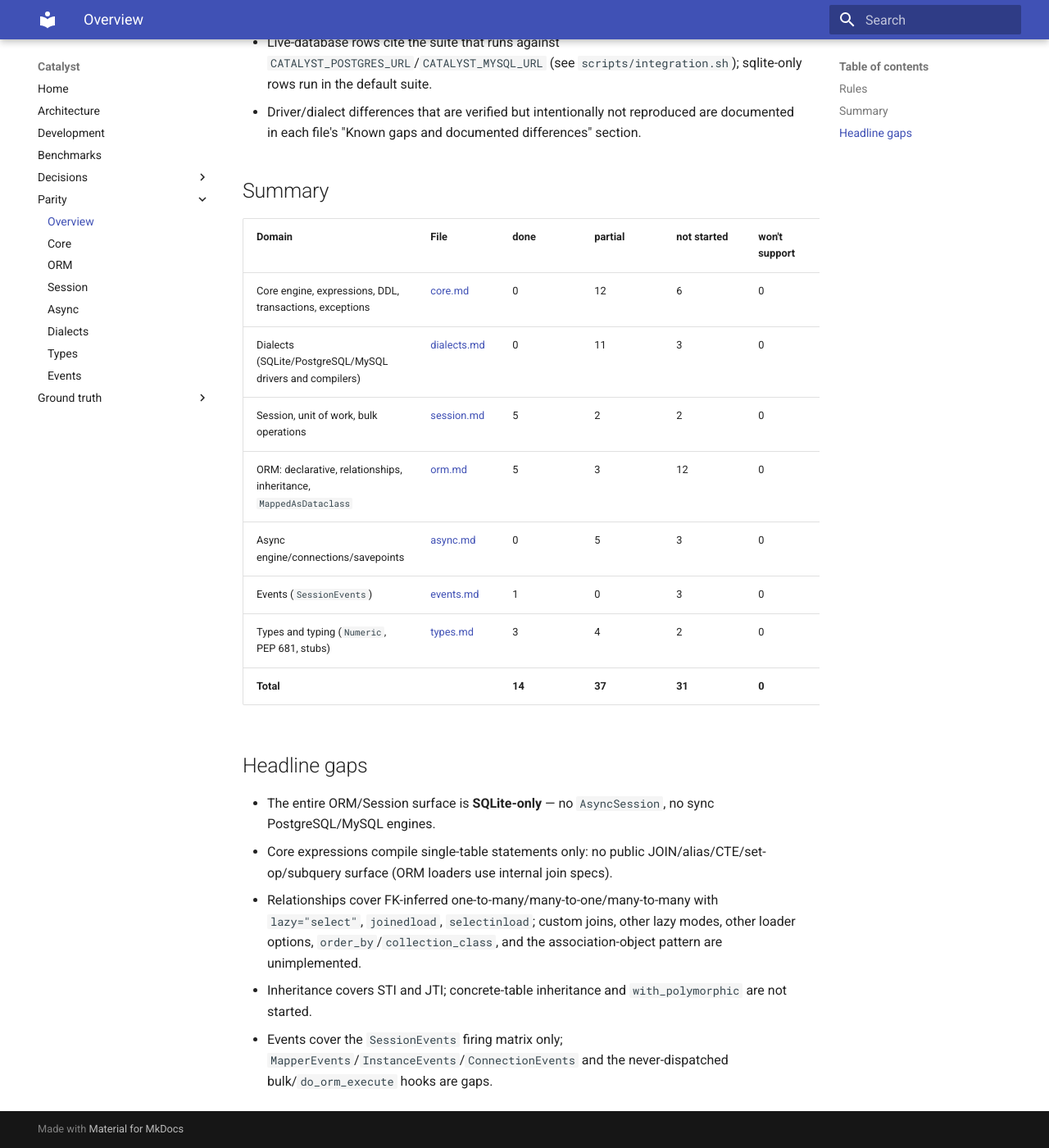
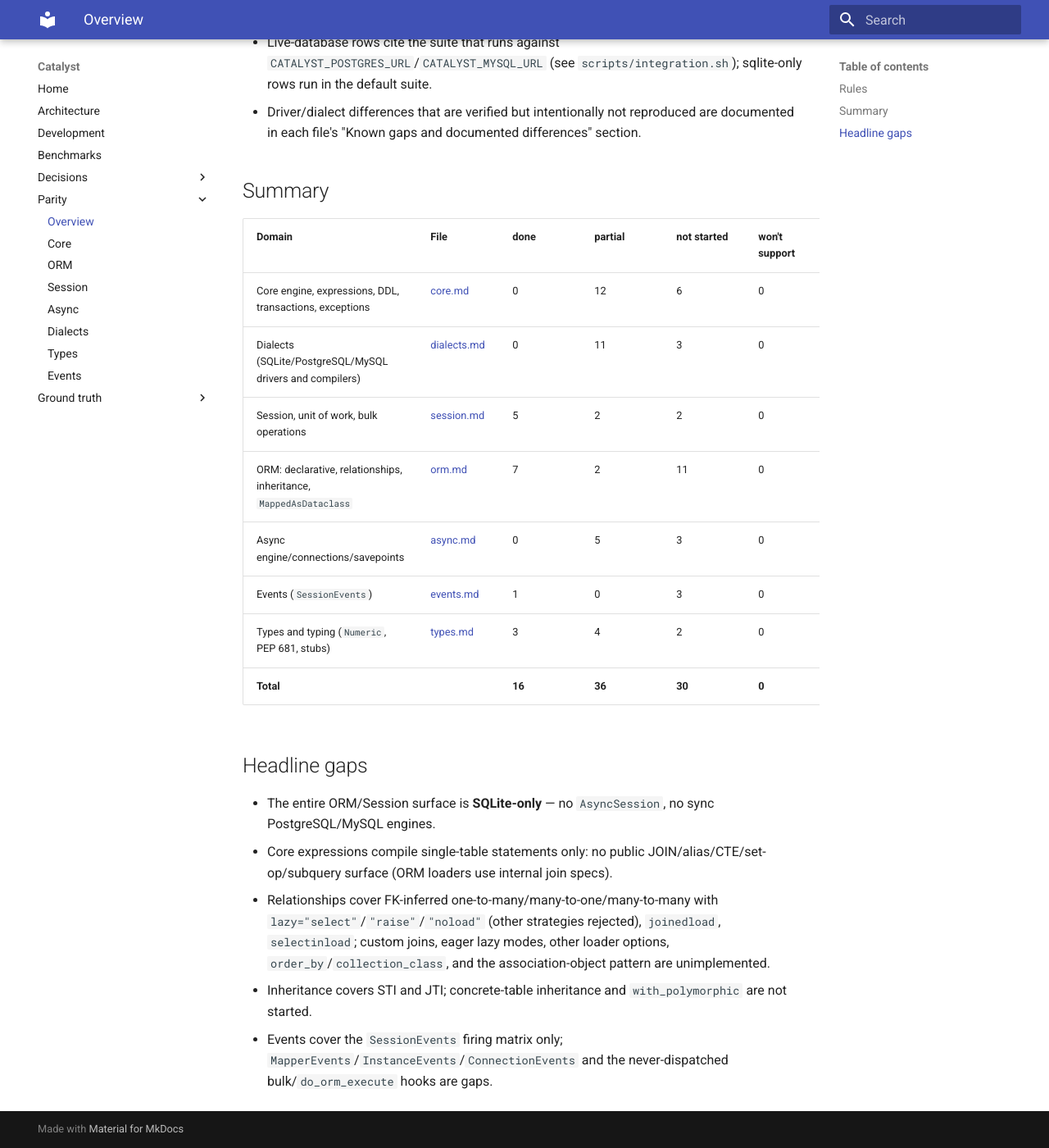
Before and after one commit to Seyamalam/Catalyst, an MkDocs documentation site: the page built from docs/parity/index.md, in a window 1280 px wide and 1400 px high, scrolled down 571 px. Shown: the whole window at 82% size. Built offline with MkDocs 1.6.1 and Material for MkDocs 9.7.7, drawn with Linux system fonts in a browser that asks for light colours.

Commit message:
docs(parity): refresh orm/index counts after gap closure
Generated with [Devin](https://devin.ai)

Co-Authored-By: Devin <158243242+devin-ai-integration[bot]@users.noreply.github.com>

```diff
--- a/docs/parity/index.md
+++ b/docs/parity/index.md
@@ -18,16 +18,16 @@ Catalyst targets SQLAlchemy 2.0 compatibility. These matrices are the source of
 | Core engine, expressions, DDL, transactions, exceptions | [core.md](core.md) | 0 | 12 | 6 | 0 |
 | Dialects (SQLite/PostgreSQL/MySQL drivers and compilers) | [dialects.md](dialects.md) | 0 | 11 | 3 | 0 |
 | Session, unit of work, bulk operations | [session.md](session.md) | 5 | 2 | 2 | 0 |
-| ORM: declarative, relationships, inheritance, `MappedAsDataclass` | [orm.md](orm.md) | 5 | 3 | 12 | 0 |
+| ORM: declarative, relationships, inheritance, `MappedAsDataclass` | [orm.md](orm.md) | 7 | 2 | 11 | 0 |
 | Async engine/connections/savepoints | [async.md](async.md) | 0 | 5 | 3 | 0 |
 | Events (`SessionEvents`) | [events.md](events.md) | 1 | 0 | 3 | 0 |
 | Types and typing (`Numeric`, PEP 681, stubs) | [types.md](types.md) | 3 | 4 | 2 | 0 |
-| **Total** | | **14** | **37** | **31** | **0** |
+| **Total** | | **16** | **36** | **30** | **0** |
 
 ## Headline gaps
 
 - The entire ORM/Session surface is **SQLite-only** — no `AsyncSession`, no sync PostgreSQL/MySQL engines.
 - Core expressions compile single-table statements only: no public JOIN/alias/CTE/set-op/subquery surface (ORM loaders use internal join specs).
-- Relationships cover FK-inferred one-to-many/many-to-one/many-to-many with `lazy="select"`, `joinedload`, `selectinload`; custom joins, other lazy modes, other loader options, `order_by`/`collection_class`, and the association-object pattern are unimplemented.
+- Relationships cover FK-inferred one-to-many/many-to-one/many-to-many with `lazy="select"`/`"raise"`/`"noload"` (other strategies rejected), `joinedload`, `selectinload`; custom joins, eager lazy modes, other loader options, `order_by`/`collection_class`, and the association-object pattern are unimplemented.
 - Inheritance covers STI and JTI; concrete-table inheritance and `with_polymorphic` are not started.
 - Events cover the `SessionEvents` firing matrix only; `MapperEvents`/`InstanceEvents`/`ConnectionEvents` and the never-dispatched bulk/`do_orm_execute` hooks are gaps.
```
